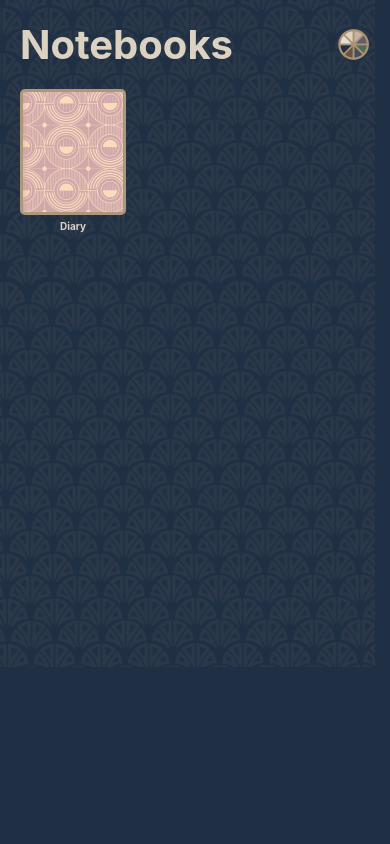
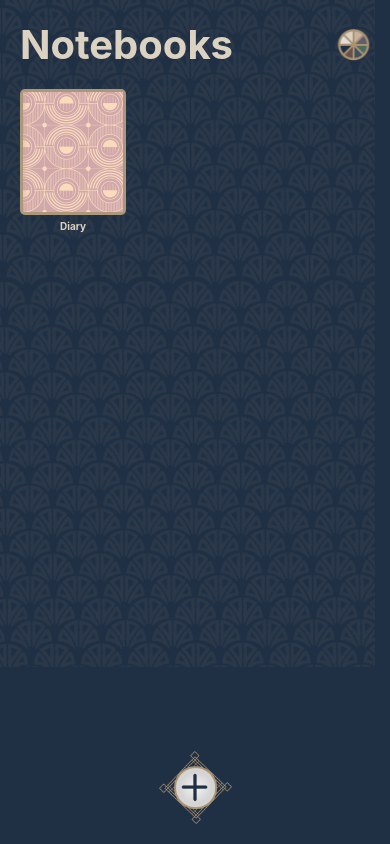
Before and after one commit to DerkachDiana/myNotebookClient, a React Native app: screen / in a window 390 px wide. Built offline with nearby package versions, Linux system fonts and the light colour scheme.

Commit message:
Create add button

```diff
--- a/src/assets/Icons.ts
+++ b/src/assets/Icons.ts
@@ -1,3 +1,4 @@
 export const Icons = {
   colorWheel: require('./icons/colorWheel.png'),
+  addButton: require('./icons/addButtonBig.png'),
 };
--- a/src/components/background/styles.ts
+++ b/src/components/background/styles.ts
@@ -7,7 +7,7 @@ export const BackgroundColor = styled.View`
 
 export const MyImg = styled.ImageBackground`
   flex-direction: column;
-  align-items: flex-start;
+  align-items: center;
   flex: 1;
   padding: 20px;
 `;
--- a/src/screens/notebook/mainScreen/index.tsx
+++ b/src/screens/notebook/mainScreen/index.tsx
@@ -9,19 +9,22 @@ import { Icons } from '../../../assets/Icons';
 import { Colors } from '../../../constants/colors';
 import { TemplateType } from '../../../constants/templateType';
 
-import { HeaderContainer } from './styles';
+import { AddButtonIcon, ColorWheelIcon, HeaderContainer, HeaderNotebooksContainer } from './styles';
 
 const Main = () => {
   return (
     <Background templateType={TemplateType.LIGHT} backgroundColor={Colors.DARKBLUE}>
+      <HeaderNotebooksContainer>
         <HeaderContainer>
           <Title text={'Notebooks'} color={Colors.LIGHTGOLD}/>
-        <Image source={Icons.colorWheel}/>
+          <ColorWheelIcon source={Icons.colorWheel} />
         </HeaderContainer>
         <NotebookContainer
           notebookName={'Diary'}
           cover={require('../../../assets/mockCovers/pink-cover.png')}
         />
+      </HeaderNotebooksContainer>
+      <AddButtonIcon source={Icons.addButton}/>
     </Background>
   );
 };
--- a/src/screens/notebook/mainScreen/styles.ts
+++ b/src/screens/notebook/mainScreen/styles.ts
@@ -6,3 +6,20 @@ export const HeaderContainer = styled.View`
   justify-content: space-between;
   align-items: center;
 `;
+
+export const HeaderNotebooksContainer = styled.View`
+  flex: 1;
+  flex-direction: column;
+  width: 100%;
+  align-items: flex-start;
+`;
+
+export const ColorWheelIcon = styled.Image`
+  width: 33px;
+  height: 33px;
+`;
+
+export const AddButtonIcon = styled.Image`
+  width: 73px;
+  height: 73px;
+`;
```
Also changed, not shown: src/assets/icons/addButtonBig.png (added), src/assets/icons/colorWheel.png. Lines whose indentation alone changed are shown as unchanged.
